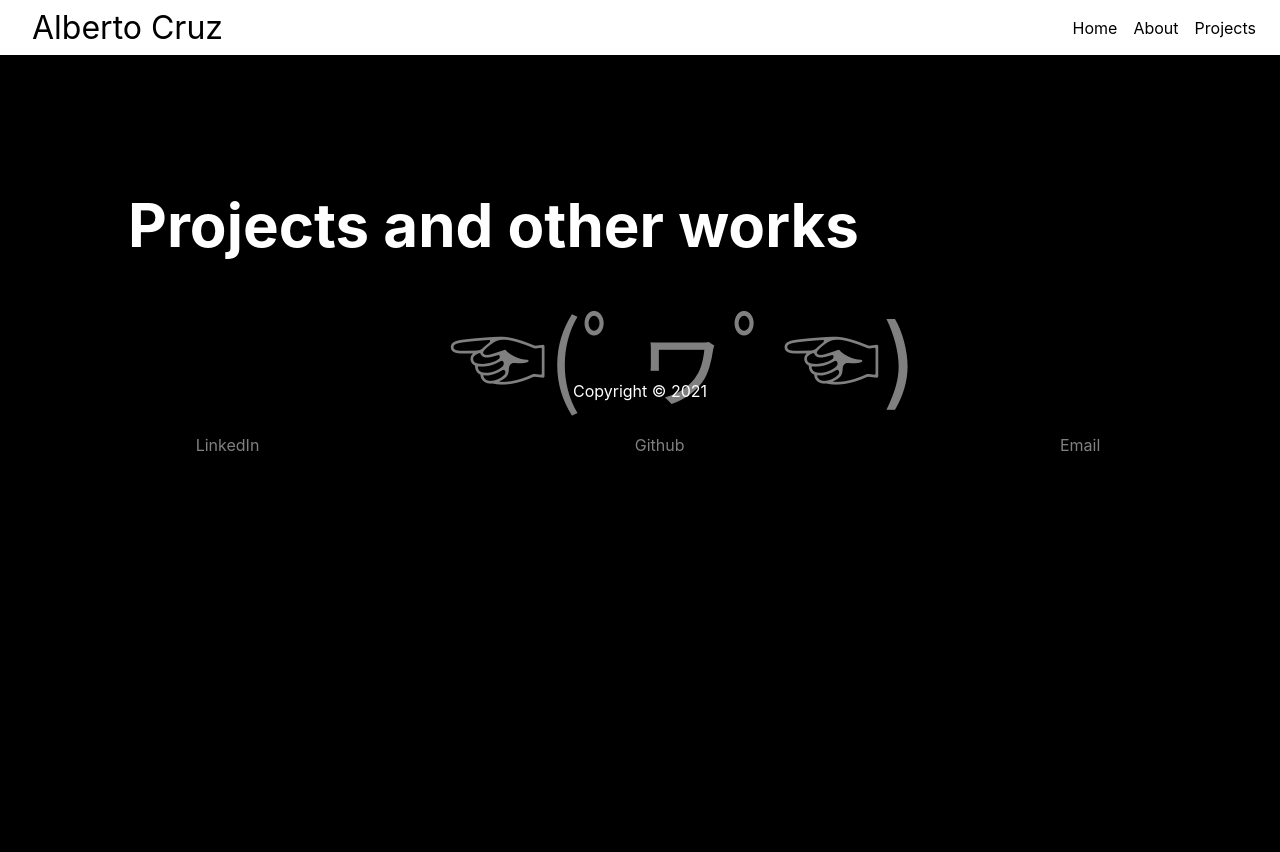
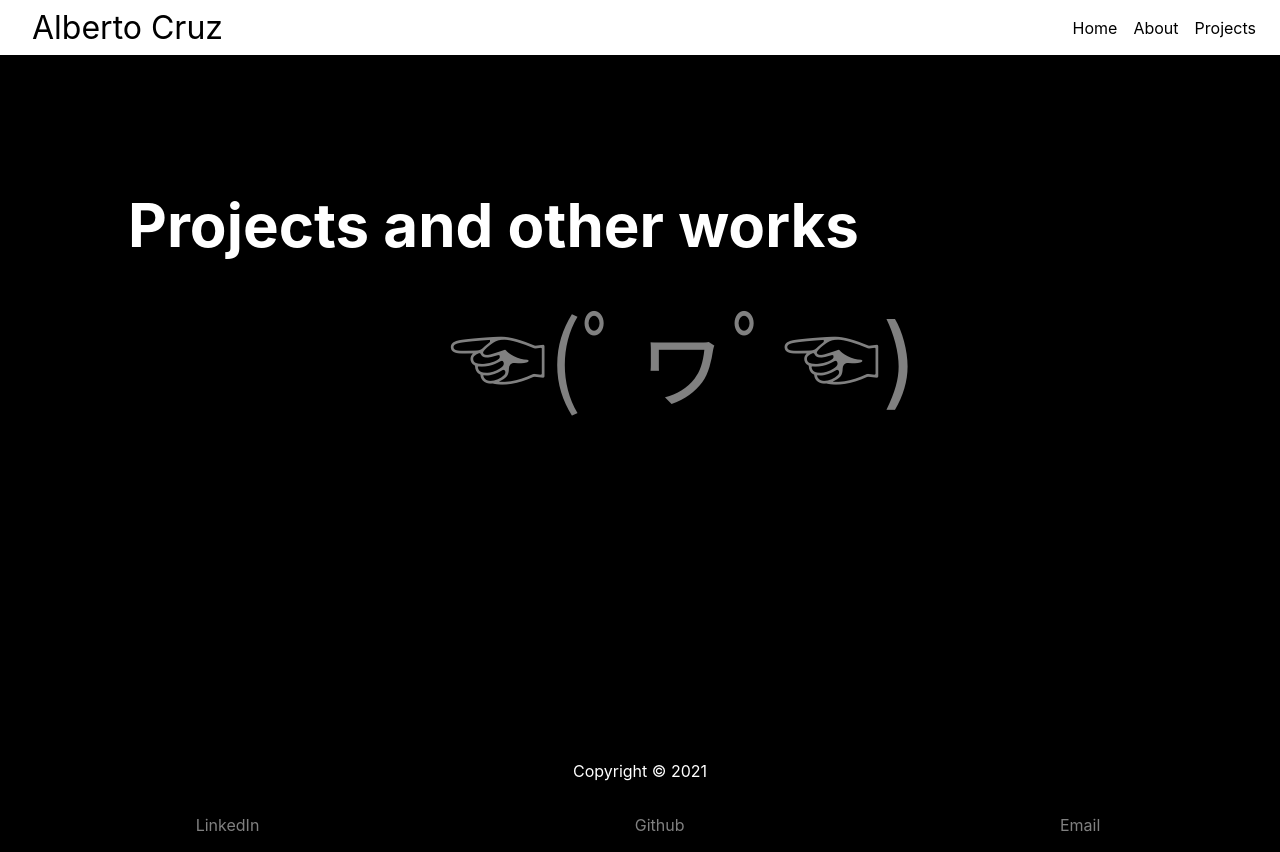
Before and after one commit to albertocruz6/personal-page, a React (Create React App) app: page /projects in a window 1280 px wide. Before the commit the page ends 800 px from the top, so only its background shows below. Built offline with nearby package versions, Linux system fonts and the light colour scheme.

Commit message:
Placing footer in  bottom of page

```diff
--- a/src/App.css
+++ b/src/App.css
@@ -2,8 +2,10 @@
     text-align: center;
     width: 100%;
     height: 55px;
-
-    bottom: 0;
+    position:absolute;
+    left:0;
+    bottom:0;
+    right:0;
 }
 
 .contact-container {
```
